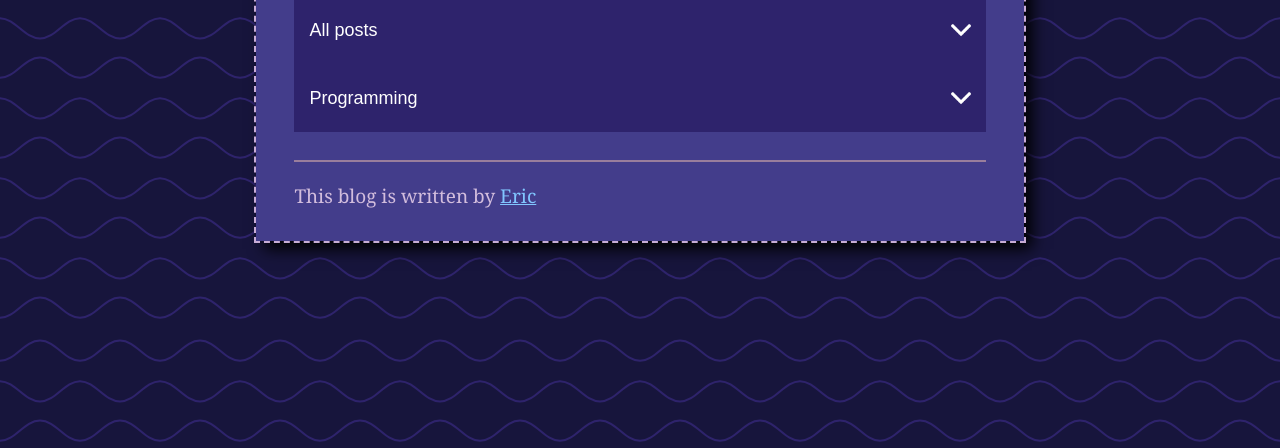
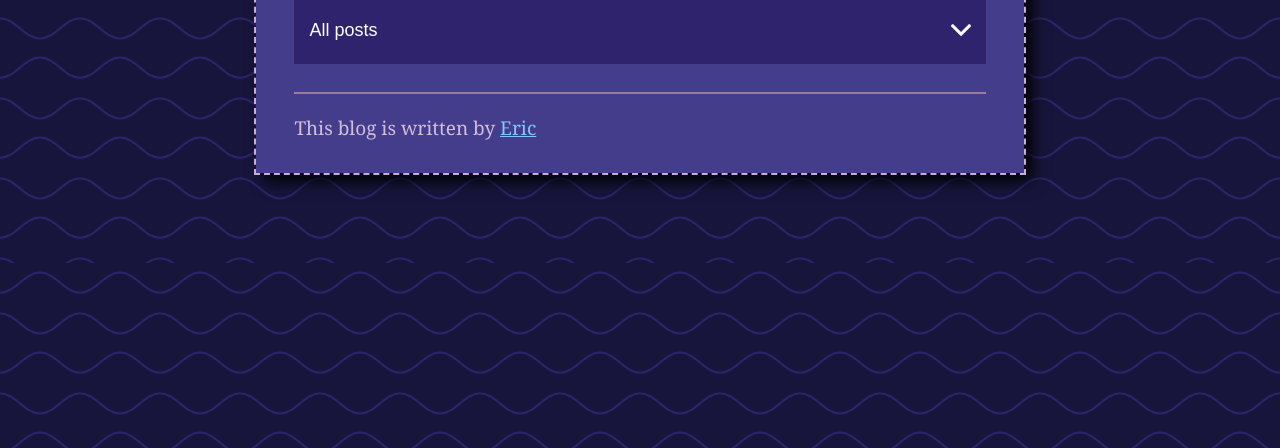
Before and after one commit to Wr3tchedTorch/WhenTheyCry, a plain HTML site: page archive.html in a window 1280 px wide. Shown: the part 352-800 px from the top of the page. Drawn offline with Linux system fonts and the light colour scheme; a web font is replaced by a local one.

Commit message:
removed unnecessary code

```diff
--- a/archive.html
+++ b/archive.html
@@ -48,31 +48,6 @@
               </ul>
             </div>
           </div>
-          <div class="accordion-container">
-            <button class="accordion">
-              Programming
-              <img
-                class="down-arrow"
-                src="../images/down-arrow.png"
-                alt=""
-                srcset=""
-              />
-              <img
-                class="up-arrow hidden"
-                src="../images/up-arrow.png"
-                alt=""
-                srcset=""
-              />
-            </button>
-            <div class="panel">
-              <ul>
-                <li class="post">
-                  <a href="#">Introduction to Godot Engine</a
-                  ><span class="date">2024-04-15</span>
-                </li>
-              </ul>
-            </div>
-          </div>
         </div>
         <!-- end of div id="content" -->
         <div id="footer"></div>
```
